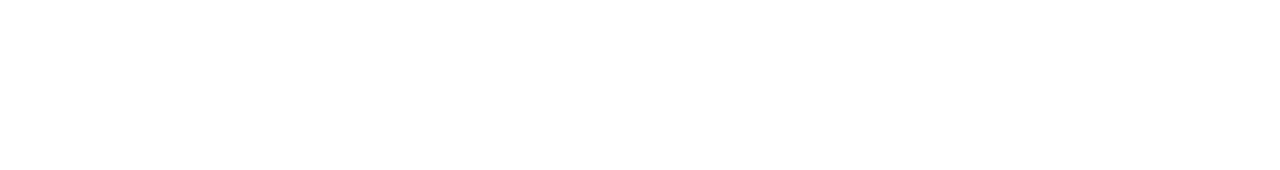
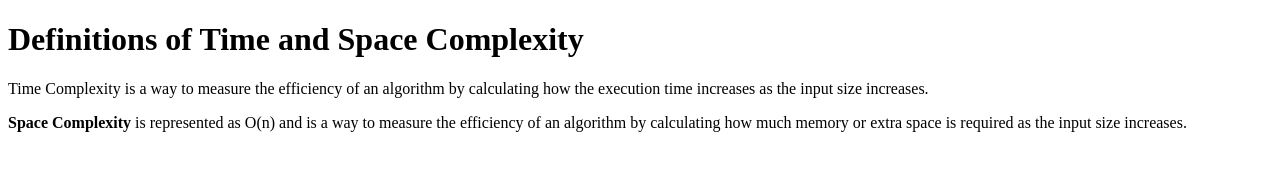
Before and after one commit to acciojob/time-and-space-complexity-Web-MohitSharma, a website: page main.html in a window 1280 px wide. Drawn offline with Linux system fonts and the light colour scheme.

Commit message:
created a submission

```diff
--- a/main.html
+++ b/main.html
@@ -7,7 +7,15 @@
 </head>
 
 <body>
-	<!-- the entire body must be written by student -->
+	<h1>
+		Definitions of Time and Space Complexity
+	</h1>
+	<p>
+		Time Complexity is a way to measure the efficiency of an algorithm by calculating how the execution time increases as the input size increases.
+	</p>
+	<p>
+		<b>Space Complexity</b> is represented as O(n) and is a way to measure the efficiency of an algorithm by calculating how much memory or extra space is required as the input size increases.
+	</p>
     <script type="text/javascript" src="./script.js">
 </script>
 
```
